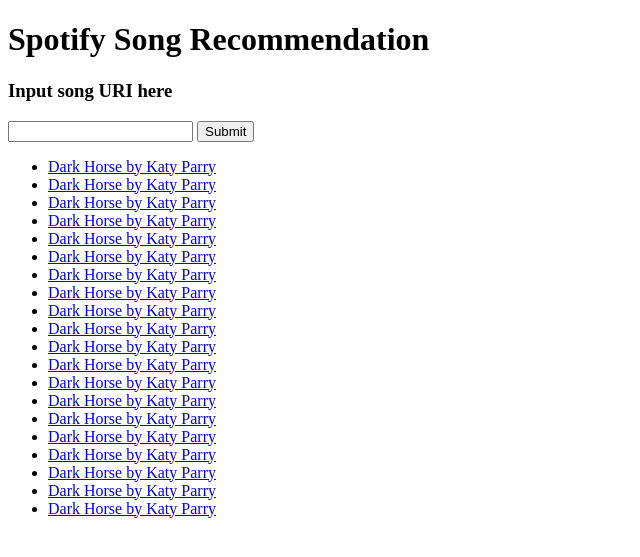
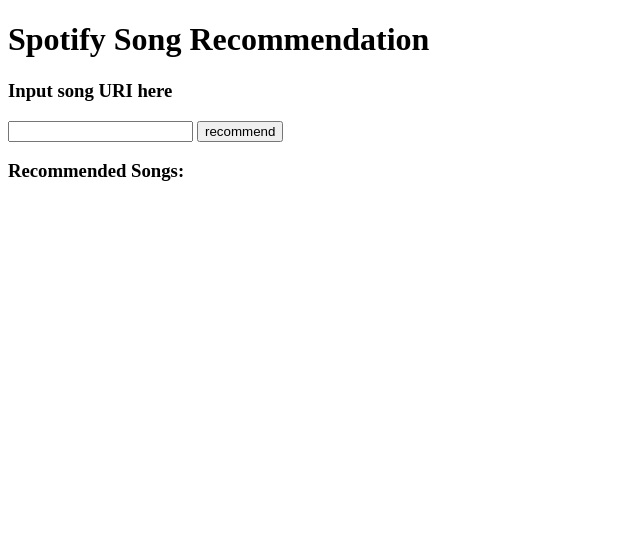
Before and after one commit to gabekudirka/spotify-music-recommendation-system, a Django app: page /client/ in a window 1280 px wide. Shown: the top 557 px of the page, without its empty margins (0-640 px from the left). Run offline with Django 3.2, Linux system fonts and the light colour scheme.

Commit message:
basic frontend sketch

```diff
--- /dev/null
+++ b/src/spotifyrecommender/client/forms.py
@@ -0,0 +1,4 @@
+from django import forms
+
+class NameForm(forms.Form):
+  your_name = forms.CharField(label='playlist_uri', max_length=100)
--- a/src/spotifyrecommender/client/templates/client/index.html
+++ b/src/spotifyrecommender/client/templates/client/index.html
@@ -3,13 +3,18 @@
   <h1>
     Spotify Song Recommendation
   </h1>
-  <div>
+  <div class="input-div">
     <h3>
       Input song URI here
     </h3>
-    <input type="text">
-    <button>Submit</button>
+    <!-- Yes csrf can happen but ehh -->
+    <form id="input-form", method='POST'>{% csrf_token %}
+      <input type="text" name="playlist_uri">
+      <input class="button" value="recommend" type="submit">
+    </form>
   </div>
+  <div class="recommendation-list">
+    <h3>Recommended Songs:</h3>
     <ul>
       {% for song in recommended_songs %}
         <li class="{% cycle 'row1' 'row2' %}">
@@ -17,4 +22,5 @@
         </li>
       {% endfor %}
     </ul>
+  </div>
 </body>
--- a/src/spotifyrecommender/client/views.py
+++ b/src/spotifyrecommender/client/views.py
@@ -2,12 +2,23 @@
 from django.shortcuts import render
 from django.template import loader
 
+from .forms import NameForm
 from .models import SongRec
 
 def index(request):
   recommended_songs = []
-  for i in range(20):
-    recommended_songs.append(SongRec("Dark Horse", "Katy Parry", "https://open.spotify.com/track/4jbmgIyjGoXjY01XxatOx6"))
+  print(request)
+  if request.method == 'POST':
+    form = NameForm(request.POST)
+    if form.is_valid():
+      data = form.cleaned_data
+      playlist_uri = data['playlist_uri']
+
+    #TODO recommend songs here
+    # or not this is pretty solid already
+    for i in range(500):
+      recommended_songs.append(SongRec("Dark Horse", "Katy Parry", "https://open.spotify.com/track/4jbmgIyjGoXjY01XxatOx6"))
+
   template  = loader.get_template('client/index.html')
   context = {
     'recommended_songs': recommended_songs
```
Lines whose indentation alone changed are shown as unchanged.
